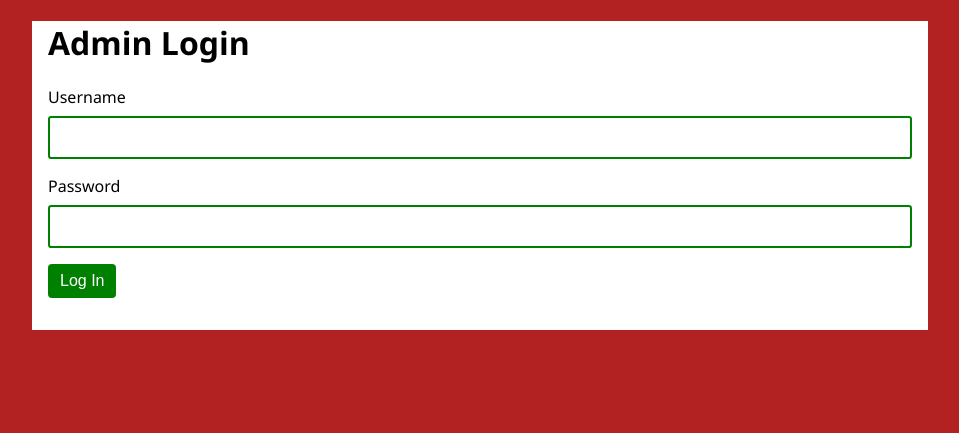
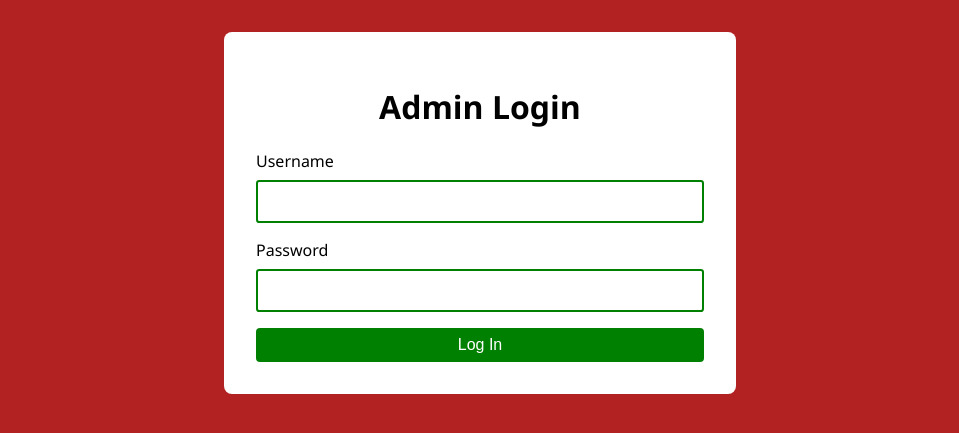
Before and after one commit to The-Arctic-Winter-7/pizza, a Node server app: page /login in a window 1280 px wide. Shown: the top 433 px of the page, without its empty margins (160-1119 px from the left). Run offline with Node 20, Linux system fonts and the light colour scheme.

Commit message:
Added server-side validation.

```diff
--- a/app.js
+++ b/app.js
@@ -9,6 +9,9 @@ import dotenv from 'dotenv';
 
 // Import Express Seesion
 import session from 'express-session';
+
+// Import server-side validation function
+import { validateForm } from './validation.js';
 
 dotenv.config();
 
@@ -92,7 +95,15 @@ app.post('/submit-order', async (req, res) => {
 
     // Create a JSON object to store order data
     const order = req.body;
-    // console.log(order);
+    console.log(order);
+
+    // Validate the data on the *server*
+    const valid = validateForm(order);
+    if (!valid.isValid) {
+        console.log(valid);
+        res.render('home', { errors: valid.errors });
+        return;
+    }
 
     order.toppings = Array.isArray(order.toppings) ?
         order.toppings.join(", ") : "";
--- /dev/null
+++ b/public/styles/admin-styles.css
@@ -0,0 +1,67 @@
+* {
+    box-sizing: border-box;
+}
+
+:root {
+    --primary-color: green;
+    --secondary-color: darkgreen;
+    --background-color: firebrick;
+}
+
+body {
+    background-color: var(--background-color);
+    margin: 0;
+    font-family: 'Segoe UI', Tahoma, Geneva, Verdana, sans-serif;
+}
+
+#main {
+    background-color: white;
+    max-width: 40%;
+    margin: 2rem auto;
+    padding: 2rem;
+    border-radius: 0.5rem;
+}
+
+h1 {
+    text-align: center;
+}
+
+input[type="text"],
+input[type="password"],
+input[type="email"],
+select,
+textarea {
+    width: 100%;
+    border: 2px solid var(--primary-color);
+    border-radius: .25em;
+    margin: 0rem 0rem 1rem 0rem;
+    padding: .75rem;
+}
+
+label {
+    display: block;
+    padding-bottom: 0.5rem;
+}
+
+.submit-button {
+    border: none;
+    width: 100%;
+    transition: background-color 0.2s ease;
+    background-color: var(--primary-color);
+    border-color: var(--primary-color);
+    padding: .5rem .75rem;
+    border-radius: .25rem;
+    text-decoration: none;
+    color: white;
+    font-size: 1rem;
+}
+
+.submit-button:hover {
+    cursor: pointer;
+    background-color: var(--secondary-color);
+}
+
+.login-error {
+    color: red;
+    font-weight: 700;
+}
--- /dev/null
+++ b/validation.js
@@ -0,0 +1,26 @@
+export function validateForm(data) {
+    console.log("Validating...");
+    console.log(data);
+
+    // Store error messages in an array
+    const errors = [];
+
+    // Validate method (Pickup or Delivery)
+    const validMethods = ['pickup', 'delivery'];
+    if (!validMethods.includes(data.method)) {
+        errors.push("Method must be pickup or delivery.");
+    }
+
+    // Validate Size
+    const validSize = ['small', 'medium', 'large'];
+    if (!validSize.includes(data.size)) {
+        errors.push("Size must be small, medium, or large.");
+    }
+
+    // Return result
+    console.log(errors);
+    return {
+        isValid: errors.length === 0,
+        errors
+    };
+}
--- a/views/admin.ejs
+++ b/views/admin.ejs
@@ -43,7 +43,7 @@
       <% orders.forEach(order => { %>
       <tbody>
         <tr>
-          <td><%= order.fname %> <% order.lname %></td>
+          <td><%= order.fname %> <%= order.lname %></td>
           <td><%= order.email %></td>
           <td><%= order.toppings %></td>
           <td><%= order.size %></td>
--- a/views/login.ejs
+++ b/views/login.ejs
@@ -7,7 +7,7 @@
   <title>Admin Login</title>
 
   <!-- Stylesheet -->
-  <link rel="Stylesheet" href="styles/pizza-styles.css">
+  <link rel="Stylesheet" href="styles/admin-styles.css">
 
   <!-- Favicon -->
   <link rel="icon" href="images/pizza-favicon.png">
```
Also changed, not shown: views/home.ejs (+8 -0 lines), 1 other file.
